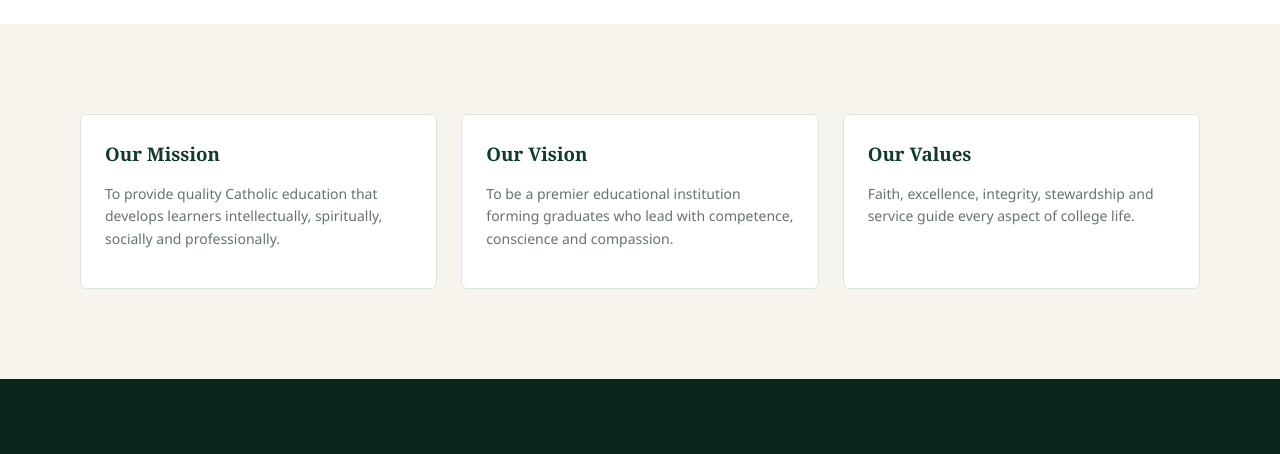
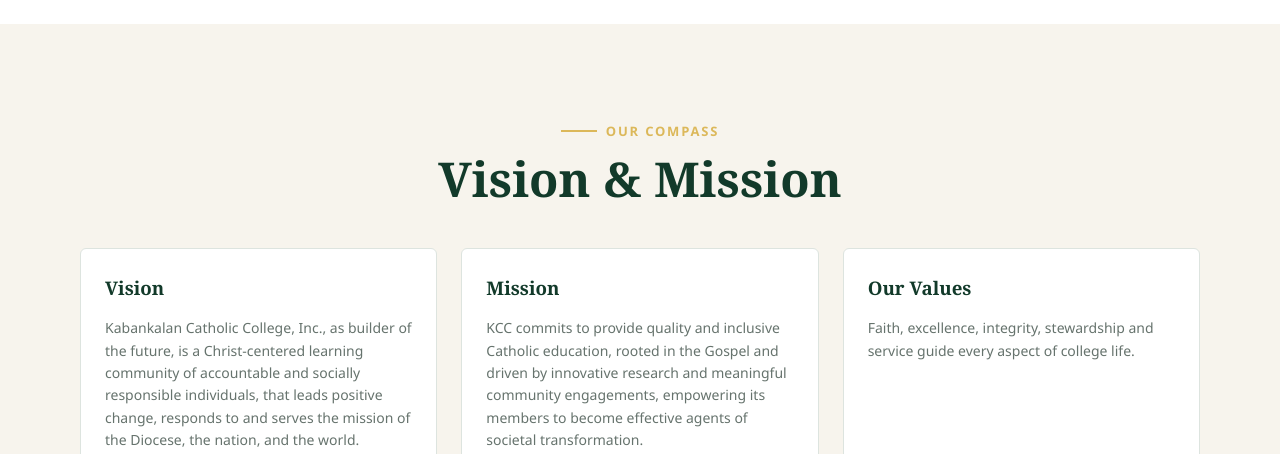
Before and after one commit to mickobonifacio458/Bonifacio-project-2, a plain HTML site: page about.html in a window 1280 px wide. Shown: the part 1930-2384 px from the top of the page. Drawn offline with Linux system fonts and the light colour scheme.

Commit message:
adding mission and vision

```diff
--- a/about.html
+++ b/about.html
@@ -13,7 +13,13 @@
 <p>As a preferential option for the poor, Kabankalan Catholic College affirms that education is a universal right. Rooted in a curriculum that integrates the arts, sciences, and the Gospel, a KCC education fosters well-rounded development — one that nurtures each person's mind, body, and soul within a safe and supportive environment.</p>
 <p>As an educational institution, KCC seeks academic excellence with a strong moral foundation characterized by integrity, compassion, and generosity. Our students and graduates are equipped with the skills, knowledge, and disposition necessary to contribute positively to society and to respond effectively to the needs of the Diocese, the nation, and the global community.</p>
 </div></div></section>
-<section class="section section-cream"><div class="container"><div class="cards-grid"><article class="card"><div class="card-body"><h3>Our Mission</h3><p>To provide quality Catholic education that develops learners intellectually, spiritually, socially and professionally.</p></div></article><article class="card"><div class="card-body"><h3>Our Vision</h3><p>To be a premier educational institution forming graduates who lead with competence, conscience and compassion.</p></div></article><article class="card"><div class="card-body"><h3>Our Values</h3><p>Faith, excellence, integrity, stewardship and service guide every aspect of college life.</p></div></article></div></div></section>
+<section class="section section-cream"><div class="container">
+<div class="section-heading center"><span class="eyebrow">Our Compass</span><h2>Vision &amp; Mission</h2></div>
+<div class="cards-grid">
+<article class="card"><div class="card-body"><h3>Vision</h3><p>Kabankalan Catholic College, Inc., as builder of the future, is a Christ-centered learning community of accountable and socially responsible individuals, that leads positive change, responds to and serves the mission of the Diocese, the nation, and the world.</p></div></article>
+<article class="card"><div class="card-body"><h3>Mission</h3><p>KCC commits to provide quality and inclusive Catholic education, rooted in the Gospel and driven by innovative research and meaningful community engagements, empowering its members to become effective agents of societal transformation.</p></div></article>
+<article class="card"><div class="card-body"><h3>Our Values</h3><p>Faith, excellence, integrity, stewardship and service guide every aspect of college life.</p></div></article>
+</div></div></section>
 </main>
 <footer class="footer"><div class="container"><div class="footer-grid"><div><h3>Kabankalan Catholic College</h3><p>Faith, knowledge and service for a community that continues to grow.</p></div><div><h3>Explore</h3><div class="footer-links"><a href="about.html">About KCC</a><a href="course-details.html">Programs</a><a href="events.html">Events</a></div></div><div><h3>Admissions</h3><div class="footer-links"><a href="pricing.html">Requirements</a><a href="contact.html">Inquire</a><a href="starter-page.html">New Students</a></div></div><div><h3>Contact</h3><p>Kabankalan City, Negros Occidental<br>kabankalan@kcc.edu.ph<br>(034) 471-XXXX</p></div></div><div class="footer-bottom"><span>© 2026 Kabankalan Catholic College</span><span>Faith · Knowledge · Service</span></div></div></footer>
 <script src="assets/main.js"></script>
```
